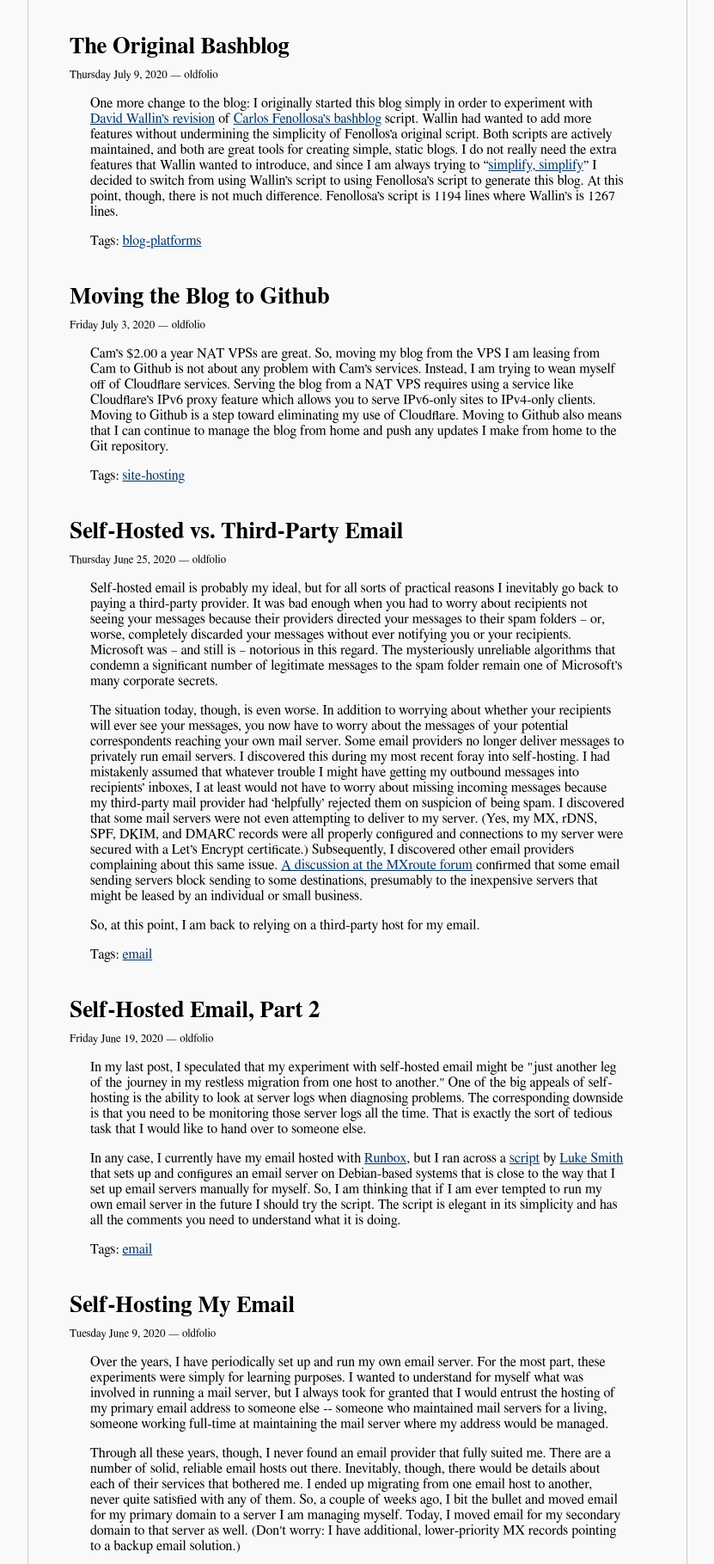
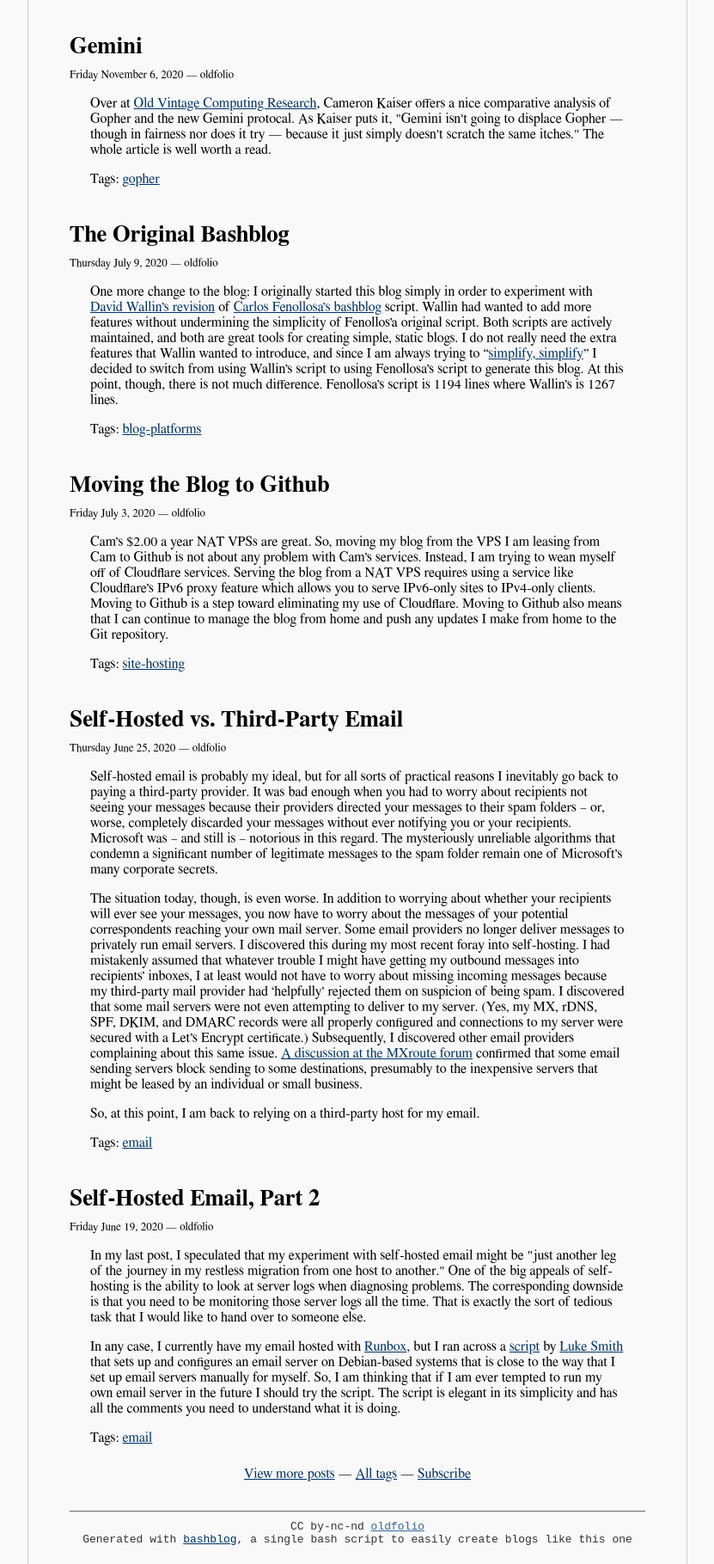
Before and after one commit to oldfolio/blog, a plain HTML site: page index.html in a window 1280 px wide. Shown: the part 121-1940 px from the top of the page at 86% size, without its empty margins (224-1055 px from the left). Drawn offline with Linux system fonts and the light colour scheme.

Commit message:
Added gemini post

```diff
--- a/index.html
+++ b/index.html
@@ -14,6 +14,19 @@
 <div id="description"></div>
 </div></div></div>
 <div id="divbody"><div class="content">
+<h3><a class="ablack" href="gemini.html">
+Gemini
+</a></h3>
+<!-- bashblog_timestamp: #202011061810.46# -->
+<div class="subtitle">Friday November 6, 2020 &mdash;
+oldfolio
+</div>
+<!-- text begin -->
+
+<p>Over at <a href="https://oldvcr.blogspot.com/2020/11/a-gopher-view-of-gemini.html">Old Vintage Computing Research</a>, Cameron Kaiser offers a nice comparative analysis of Gopher and the new Gemini protocal. As Kaiser puts it, "Gemini isn't going to displace Gopher — though in fairness nor does it try — because it just simply doesn't scratch the same itches." The whole article is well worth a read.</p>
+
+<p>Tags: <a href='tag_gopher.html'>gopher</a></p>
+<!-- text end -->
 <h3><a class="ablack" href="the-original-bashblog.html">
 The Original Bashblog
 </a></h3>
@@ -78,27 +91,6 @@ oldfolio
 
 
 <!-- text end -->
-<h3><a class="ablack" href="self-hosting-my-email.html">
-Self-Hosting My Email
-</a></h3>
-<!-- bashblog_timestamp: #202006092332.47# -->
-<div class="subtitle">Tuesday June 9, 2020 &mdash;
-oldfolio
-</div>
-<!-- text begin -->
-
-<p>Over the years, I have periodically set up and run my own email server. For the most part, these experiments were simply for learning purposes. I wanted to understand for myself what was involved in running a mail server, but I always took for granted that I would entrust the hosting of my primary email address to someone else -- someone who maintained mail servers for a living, someone working full-time at maintaining the mail server where my address would be managed.</p>
-
-<p>Through all these years, though, I never found an email provider that fully suited me. There are a number of solid, reliable email hosts out there. Inevitably, though, there would be details about each of their services that bothered me. I ended up migrating from one email host to another, never quite satisfied with any of them. So, a couple of weeks ago, I bit the bullet and moved email for my primary domain to a server I am managing myself. Today, I moved email for my secondary domain to that server as well. (Don't worry: I have additional, lower-priority MX records pointing to a backup email solution.)</p>
-
-<p>The final straw was discovering that my provider was silently discarding legitimate messages in an overly aggressive attempt to combat spam. Some of these were personal messages. Some were log-in verification codes that some services send when you log in from a new IP address. The point is that these messages were definitely not spam. I wanted to receive them. In the case of the log-in verification codes, I needed them. If the provider thought that the messages were suspicious, then the messages could have been directed to a spam folder. They weren't. They were simply discarded before they ever reached my account. That is a deal breaker for me.</p>
-
-<p>I don't know how long my foray into self-hosting will last. It may be just another leg of the journey in my restless migration from one host to another. I do know this, though: I really like being able to look at the server logs myself. I'm not sure I could go back to a solution where I cannot do that.</p>
-
-<p>Tags: <a href='tag_email.html'>email</a></p>
-
-
-<!-- text end -->
 <div id="all_posts"><a href="all_posts.html">View more posts</a> &mdash; <a href="all_tags.html">All tags</a> &mdash; <a href="feed.rss">Subscribe</a></div>
 </div>
 <div id="footer">CC by-nc-nd <a href="">oldfolio</a><!-- &mdash; <a href="mailto:No Email Address">No Email Address</a>--><br/>
```
Also changed, not shown: all_posts.html (+4 -0 lines), all_tags.html (+1 -1 lines), tag_gopher.html (+13 -0 lines), 3 other files.
